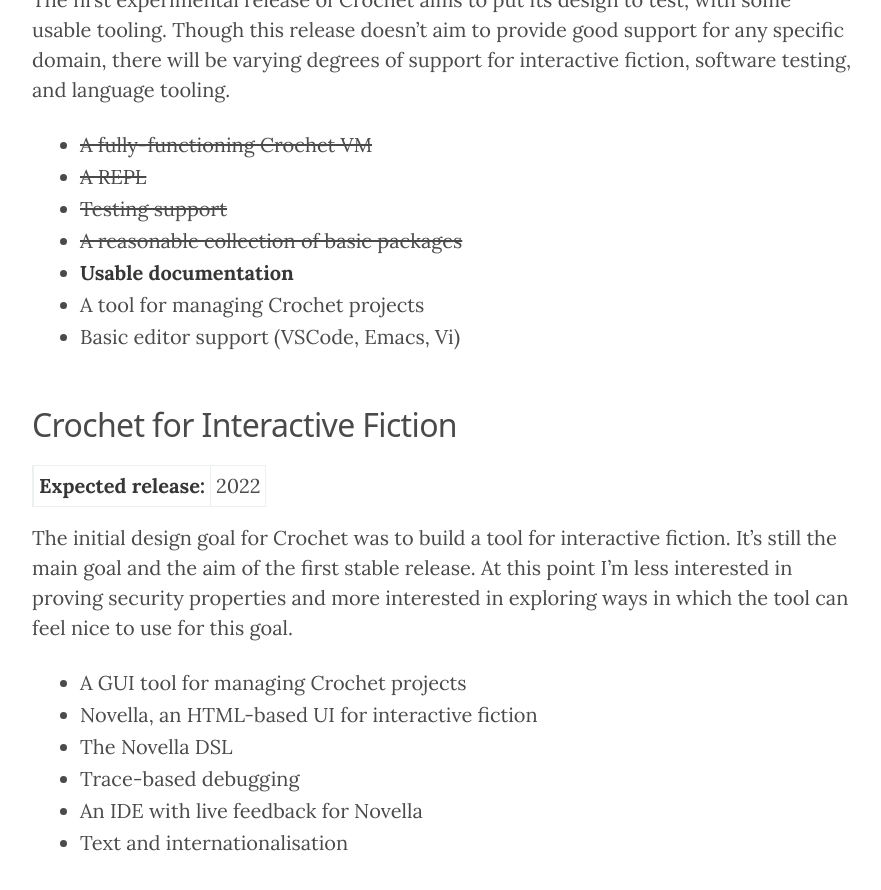
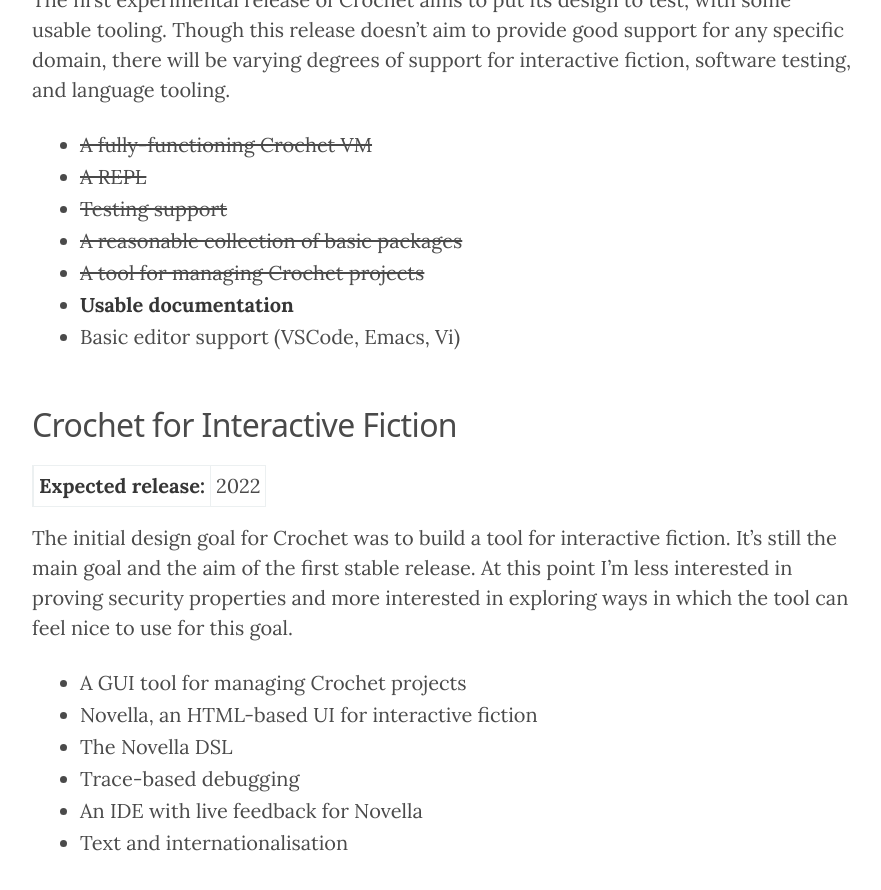
Before and after one commit to qteatime/crochet-website, a Jekyll site: the page built from roadmap.md, in a window 1280 px wide and 900 px high, scrolled down 694 px. Shown: the top 890 px of the window, without its empty margins (16-897 px from the left). Built offline with Jekyll 4.4.1, drawn with Linux system fonts in a browser that asks for light colours; some web fonts are replaced; part of the change alters nothing that is shown.

```diff
--- a/_data/roadmap.yml
+++ b/_data/roadmap.yml
@@ -1,5 +1,5 @@
 milestone: 1
-step: 5
+step: 6
 
 milestones:
   - title: An Experimental Crochet
@@ -17,8 +17,8 @@ milestones:
       - A REPL
       - Testing support
       - A reasonable collection of basic packages
+      - A tool for managing Crochet projects
       - Usable documentation
-      - A tool for managing Crochet projects
       - Basic editor support (VSCode, Emacs, Vi)
 
   - title: Crochet for Interactive Fiction
```
